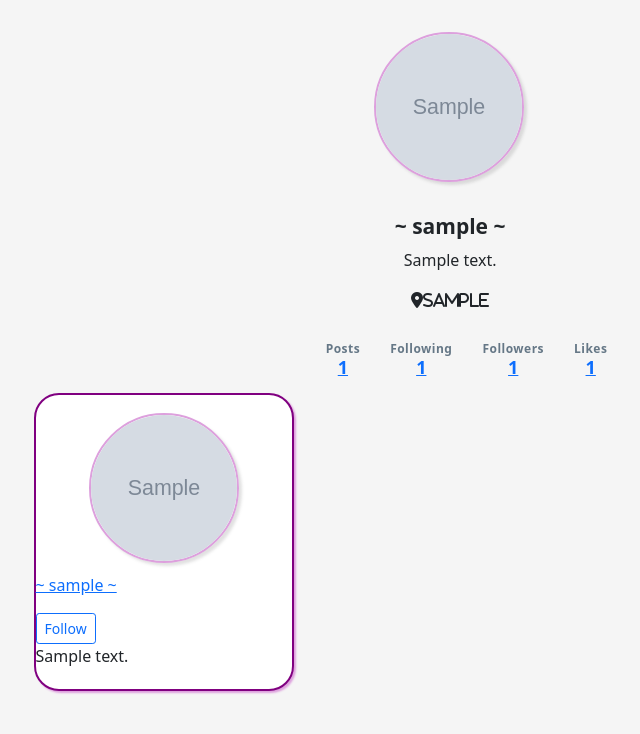
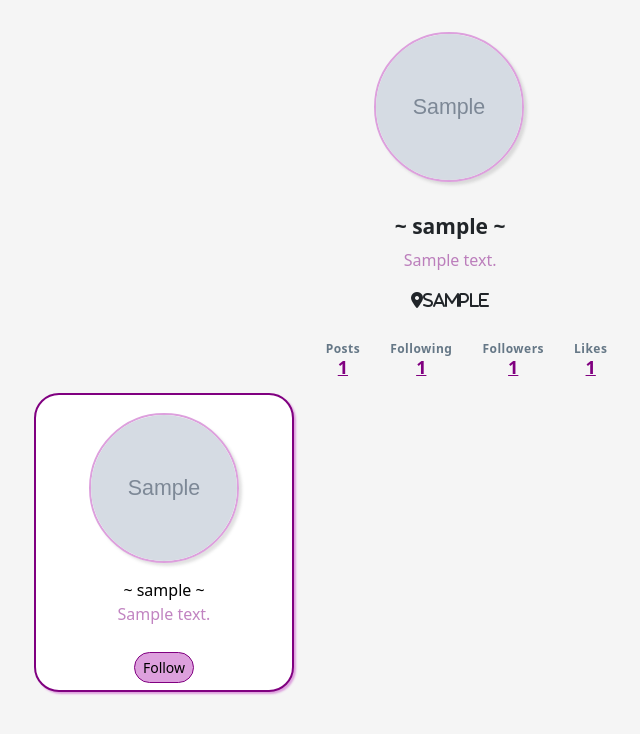
Before and after one commit to Squeekoo/Capstone1, a Flask app: template templates/users/following.html in a window 1280 px wide; the page is wider, and only the part inside the window is pictured. Shown: the part 50-784 px from the top of that part, without its empty margins (191-831 px from the left). Run offline with Flask 2, Linux system fonts and the light colour scheme; the template is opened without the code that fills it: values that come from a table or form of the project are taken from there, others are empty; tables that the repository leaves empty hold one stand-in row (values such as "Sample post"); grey boxes marked "Sample" are stand-in pictures; some libraries are stand-ins or nearby versions.

Commit message:
styled Followers/Following & ListUsers

```diff
--- a/app.py
+++ b/app.py
@@ -309,8 +309,28 @@ def show_user_likes(user_id):
         flash("Oops! You are unauthorized to complete this action.", "danger")
         return redirect("/")
 
+    following_ids = [f.id for f in g.user.following] + [g.user.id]
+
+    filtered_posts = (
+        Post.query.filter(Post.user_id.in_(following_ids))
+        .order_by(Post.timestamp.desc())
+        .limit(50)
+        .all()
+    )
+
+    for post in filtered_posts:
+        post.song = spotify.get_resource(post.spotify_id, resource_type="tracks")
+
+    liked_post_ids = [p.id for p in g.user.likes]
+
     user = User.query.get_or_404(user_id)
-    return render_template("users/likes.html", user=user, likes=user.likes)
+    return render_template(
+        "users/likes.html",
+        user=user,
+        userLikes=user.likes,
+        posts=filtered_posts,
+        likedPostIds=liked_post_ids,
+    )
 
 
 # Delete User
--- a/static/stylesheets/styles.css
+++ b/static/stylesheets/styles.css
@@ -234,6 +234,15 @@ nav form.navbar-form {
   padding-top: 2px;
 }
 
+a {
+  color: purple;
+}
+
+a:hover {
+  color: plum;
+  text-decoration: none;
+}
+
 .user-card {
   width: 100%;
   border-radius: 25px;
@@ -241,6 +250,7 @@ nav form.navbar-form {
   padding-bottom: 2%;
   background: white;
   box-shadow: 2px 2px 2px plum;
+  align-items: center;
 }
 
 #username {
@@ -248,6 +258,17 @@ nav form.navbar-form {
   text-align: center;
   margin-top: 15px;
   margin-bottom: 0px;
+  color: black;
+}
+
+#username:hover {
+  color: purple;
+  text-decoration: underline;
+}
+
+.card-link {
+  text-decoration: none;
+  text-align: center;
 }
 
 /* Posts */
@@ -349,6 +370,17 @@ nav form.navbar-form {
   left: 160px;
 }
 
+#error-msg {
+  justify-content: center;
+  align-items: center;
+  text-align: center;
+}
+
+.card-bio {
+  color: rgba(128, 0, 128, 0.486);
+  text-align: center;
+}
+
 /* Edit Page */
 
 .edit-btn-area {
@@ -415,3 +447,44 @@ nav form.navbar-form {
 #del-showPost-form .btn {
   border-radius: 20px;
 }
+
+.text-muted {
+  margin-left: 8px;
+}
+
+/* Follow/Unfollow */
+
+#follow-btns {
+  justify-content: center;
+  align-items: center;
+  text-align: center;
+  margin: 2px;
+}
+
+#follow-btn {
+  background-color: plum;
+  border: 1.5px solid purple;
+  color: black;
+  border-radius: 20px;
+  margin-top: 10px;
+  margin-bottom: 0;
+}
+#follow-btn:hover {
+  background-color: purple;
+  box-shadow: 1px 1px 2px plum;
+  color: white;
+  position: relative;
+}
+
+#unfollow-btn {
+  background-color: plum;
+  border: 1.5px solid purple;
+  color: black;
+  border-radius: 20px;
+}
+#unfollow-btn:hover {
+  background-color: purple;
+  box-shadow: 2px 2px 2px plum;
+  color: white;
+  position: relative;
+}
--- a/templates/home.html
+++ b/templates/home.html
@@ -55,7 +55,7 @@
 
               <p>{{ post.text }}</p>
 
-
+              {% if post.spotify_id %}
               <img src="{{post.song['album']['images'][2]['url']}}" alt="Song cover art">
               <div>
                 <a href="{{post.song['external_urls']['spotify']}}">
@@ -66,11 +66,11 @@
                   {{post.song["artists"][0]["name"]}}
                 </a>
               </div>
-
+              {% endif %}
             </div>
             <form method="POST" action="/users/add_like/{{ post.id }}" id="posts-form">
               <button class="btn btn-sm {{'btn-primary' if post.id in likes else 'btn-secondary'}}">
-                <i class="fa fa-thumbs-up"></i>
+                <i class="fas fa-thumbs-up" id="like-btn"></i>
               </button>
             </form>
             {% if g.user.id == post.user.id %}
--- a/templates/users/following.html
+++ b/templates/users/following.html
@@ -6,24 +6,27 @@
 
         {% for followed_user in user.following %}
         <div class="col-lg-4 col-md-5 col-10">
-            <div class="car user-card">
+            <div class="card user-card">
                 <div class="card-inner">
                     <div class="card-contents">
                         <a href="/users/{{ followed_user.id }}" class="card-link">
                             <img src="{{ followed_user.image_url }}" alt="User Image" class="card-image">
-                            <p>~ {{ followed_user.username }} ~</p>
+                            <p id="username">~ {{ followed_user.username }} ~</p>
                         </a>
+                        {% if followed_user.bio %}
+                        <p class="card-bio">{{ followed_user.bio }}</p>
+                        {% endif %}
 
                         {% if g.user.is_following(followed_user) %}
-                        <form method="POST" action="/users/unfollow/{{ followed_user.id }}">
-                            <button class="btn btn-primary btn-sm">Unfollow</button>
+                        <form method="POST" action="/users/unfollow/{{ followed_user.id }}" id="follow-btns">
+                            <button class="btn btn-primary btn-sm" id="unfollow-btn">Unfollow</button>
                         </form>
                         {% else %}
                             {% if g.user.id != followed_user.id %}
-                            <form method="POST" action="/users/follow/{{ followed_user.id }}">
-                                <button class="btn btn-outline-primary btn-sm">Follow</button>
+                            <form method="POST" action="/users/follow/{{ followed_user.id }}" id="follow-btns">
+                                <button class="btn btn-outline-primary btn-sm" id="follow-btn">Follow</button>
                             </form>
-                            <p class="card-bio">{{ user.bio }}</p>
+
                             {% endif %}
                         {% endif %}
                     </div>
--- a/templates/users/profile.html
+++ b/templates/users/profile.html
@@ -5,7 +5,9 @@
 <img src="{{ user.image_url }}" alt="User Image" class="card-image">
 <div class="col-sm-3" id="user-info">
     <h4 id="sidebar-username">~ {{ user.username }} ~</h4>
-    <p>{{ user.bio }}</p>
+    {% if user.bio %}
+    <p class="card-bio">{{ user.bio }}</p>
+    {% endif %}
     {% if user.location %}
     <p class="user-location"><span class="fa fa-map-marker">{{ user.location }}</span></p>
     {% endif %}
@@ -18,12 +20,12 @@
     </form>
     {% elif g.user %}
     {% if g.user.is_following(user) %}
-    <form method="POST" action="/users/unfollow/{{ user.id }}">
-        <button class="btn btn-primary">Unfollow</button>
+    <form method="POST" action="/users/unfollow/{{ user.id }}" id="follow-btns">
+        <button class="btn btn-primary" id="unfollow-btn">Unfollow</button>
     </form>
     {% else %}
-    <form method="POST" action="/users/follow/{{ user.id }}">
-        <button class="btn btn-outline-primary">Follow</button>
+    <form method="POST" action="/users/follow/{{ user.id }}" id="follow-btns">
+        <button class="btn btn-outline-primary" id="follow-btn">Follow</button>
     </form>
     {% endif %}
     {% endif %}
```
Also changed, not shown: templates/users/followers.html (+9 -6 lines), templates/users/likes.html (+24 -4 lines), templates/users/list_users.html (+10 -8 lines), templates/users/show_user.html (+5 -2 lines).
